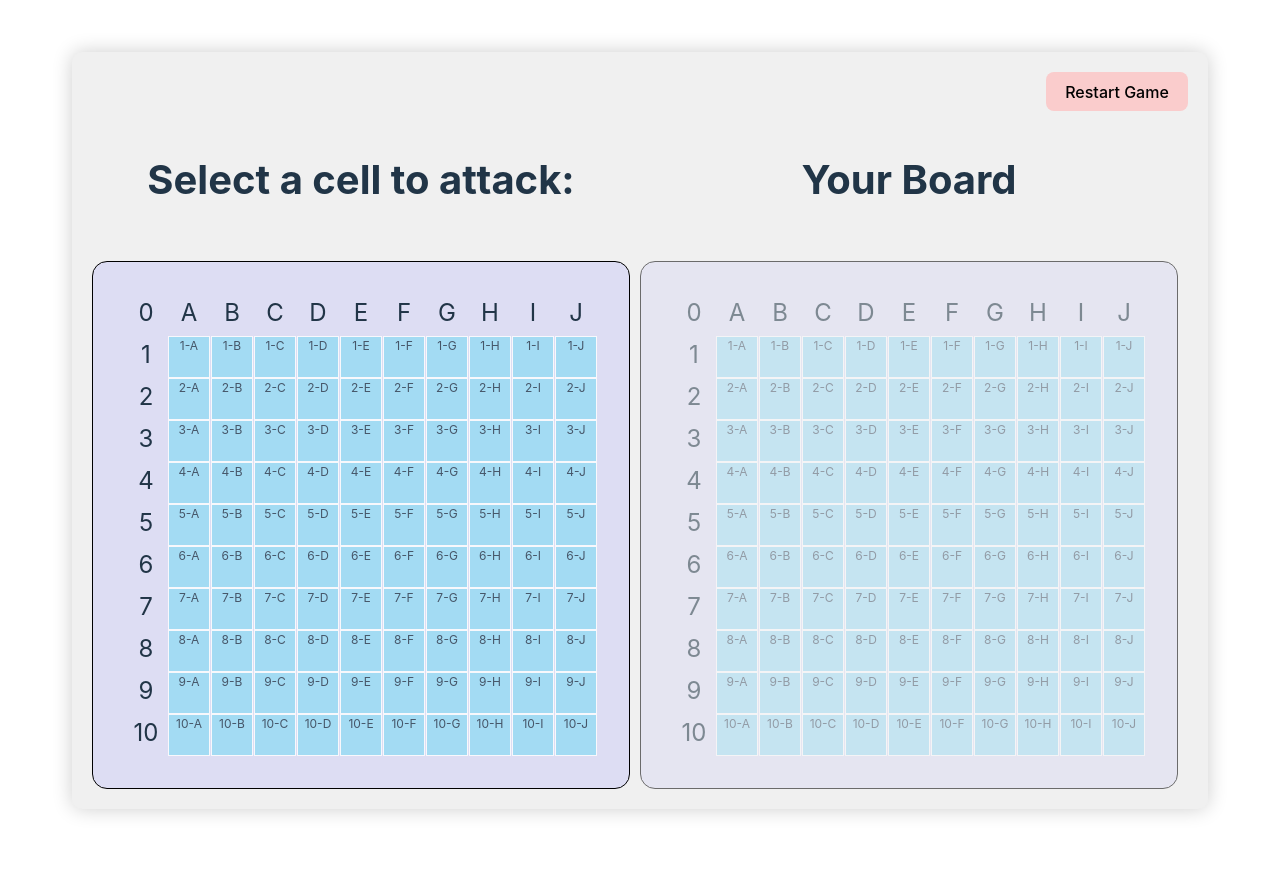
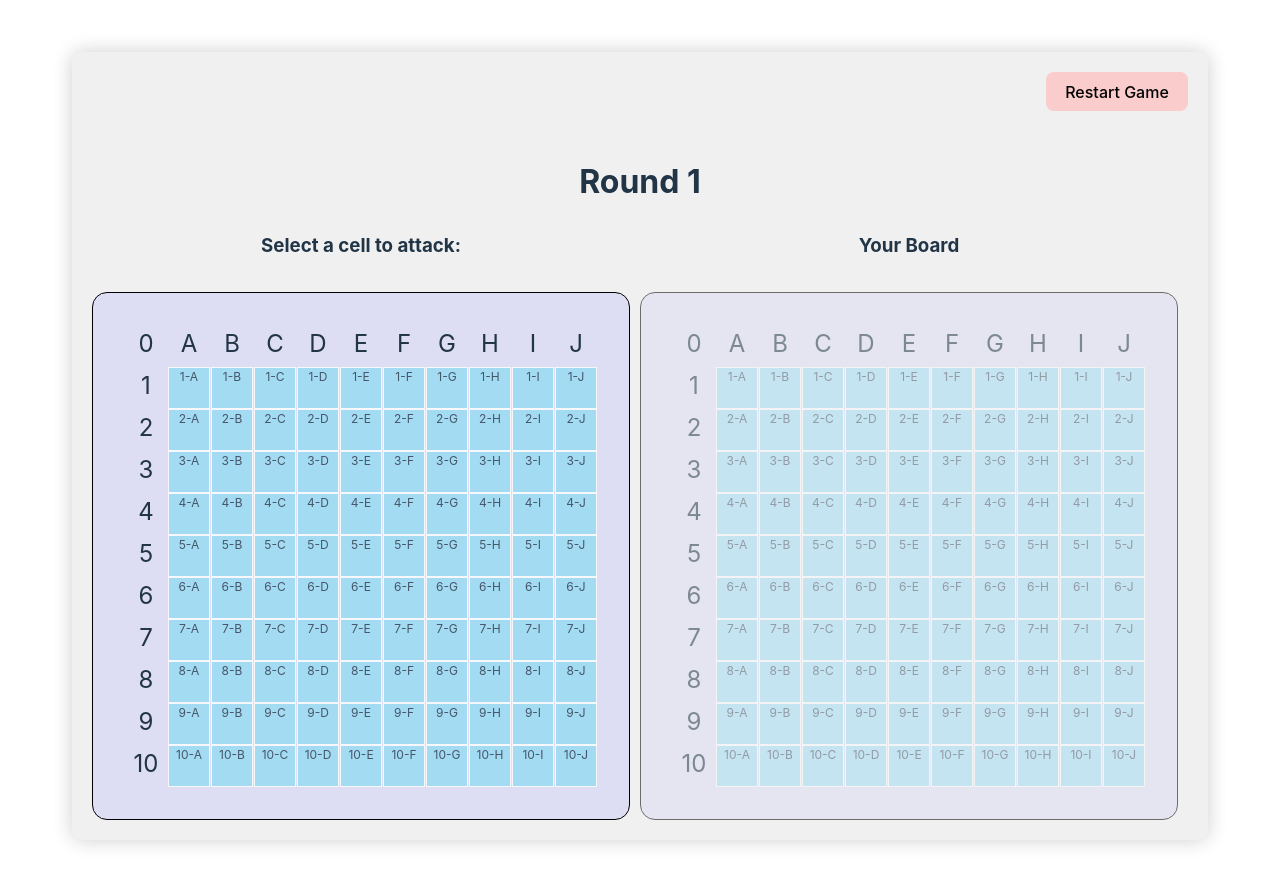
Before and after one commit to pangpangguy/battleship-pang, a React (Vite) app: page / in a window 1280 px wide. Shown: the top 884 px of the page. Before the commit the page ends 861 px from the top, so only its background shows below. Built offline with nearby package versions, Linux system fonts and the light colour scheme.

Commit message:
feat : Added label displaying current round

```diff
--- a/src/components/gameStart.tsx
+++ b/src/components/gameStart.tsx
@@ -20,6 +20,7 @@
   const [playerShipsRemaining, setPlayerShipsRemaining] = useState<Map<string, number>>(
     new Map<string, number>(initializeScoreMap())
   );
+  const [round, setRound] = useState<number>(1);
   const [status, setStatus] = useState<string>("");
   const timeoutId = useRef<ReturnType<typeof setTimeout> | null>(null);
 
@@ -103,9 +104,10 @@
           Restart Game
         </button>
       </div>
+      <h2>Round {round}</h2>
       <div className="boards-wrapper">
         <div className="opponent-board">
-          <h1>Select a cell to attack:</h1>
+          <h3>Select a cell to attack:</h3>
           <div className="animation-msg">{status}</div>
           <Board
             board={opponentBoard}
@@ -115,7 +117,7 @@
           />
         </div>
         <div className="player-board">
-          <h1>Your Board</h1>
+          <h3>Your Board</h3>
           <div className="animation-msg"></div>
           <Board
             board={playerBoard}
--- a/src/components/gamestart.css
+++ b/src/components/gamestart.css
@@ -8,11 +8,15 @@
   box-shadow: 0px 0px 20px #cecece;
 }
 
-h1 {
-  font-size: 2.5rem;
+h2 {
+  font-size: 2rem;
+}
+
+h3 {
   max-width: 100%;
   overflow-wrap: break-word;
   white-space: nowrap;
+  margin: 0;
 }
 
 .boards-wrapper {
```
